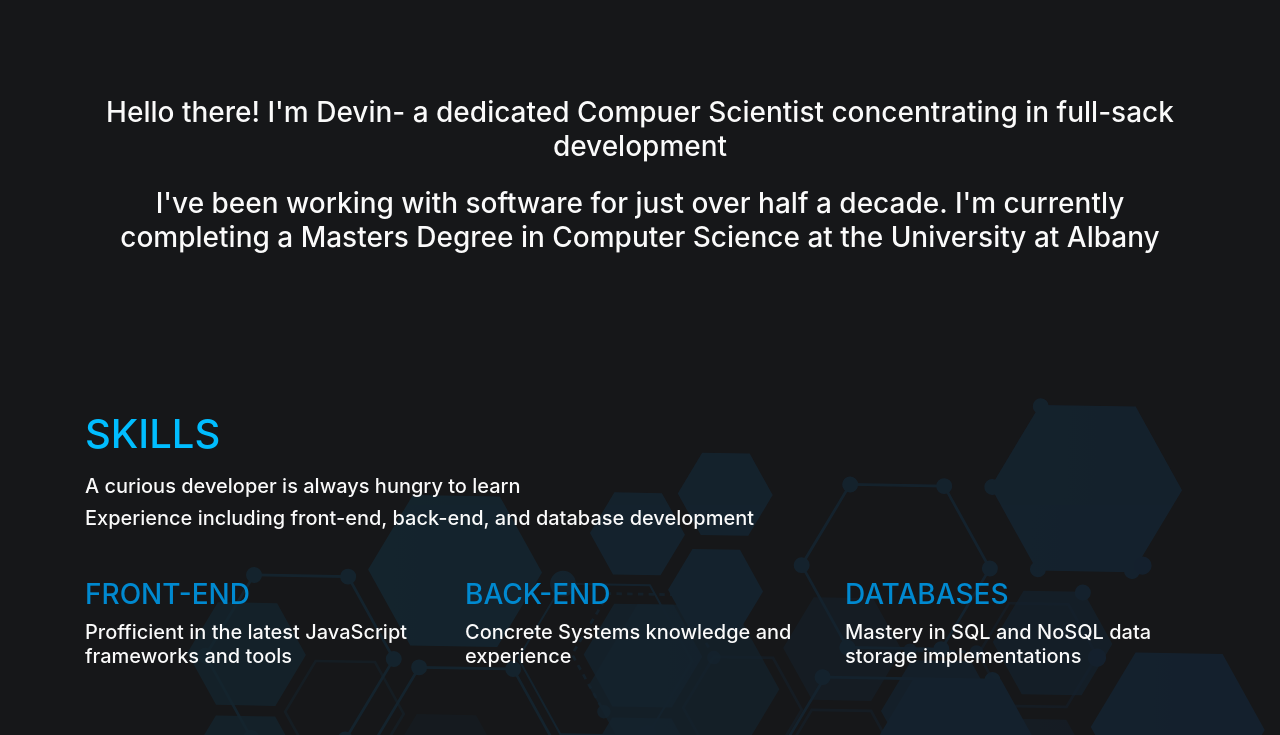
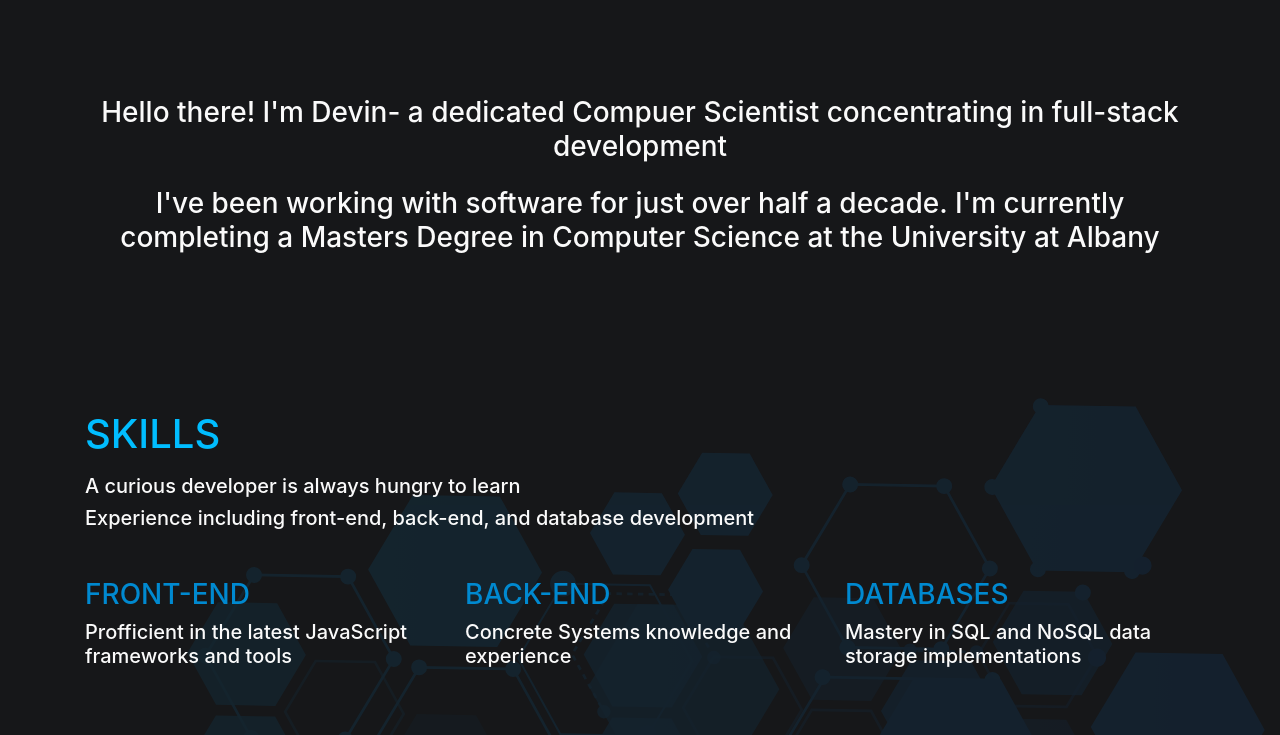
Before and after one commit to devinobrien-css/devinobrein-css.github.io, a Jekyll site: the page built from index.md, in a window 1280 px wide and 900 px high, scrolled down 855 px, cut to the strip 165-900 px from the top of the window. Built offline with Jekyll 4.4.1, drawn with Linux system fonts in a browser that asks for light colours.

Commit message:
Update about.yml

```diff
--- a/_data/about.yml
+++ b/_data/about.yml
@@ -1,4 +1,4 @@
-- Hello there! I'm Devin- a dedicated Compuer Scientist concentrating in full-sack development
+- Hello there! I'm Devin- a dedicated Compuer Scientist concentrating in full-stack development
 
 
 - I've been working with software for just over half a decade. I'm currently completing a Masters Degree in Computer Science at the University at Albany
```
